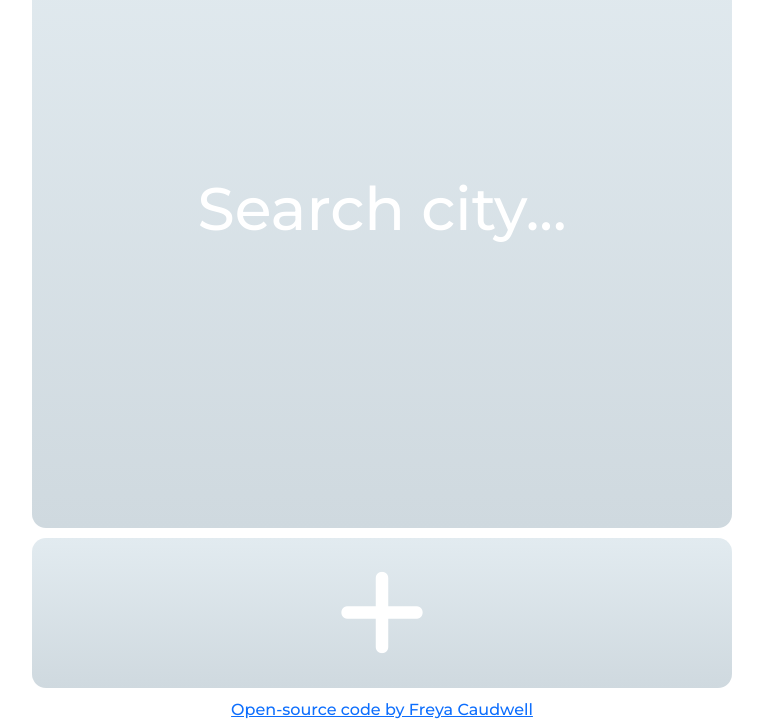
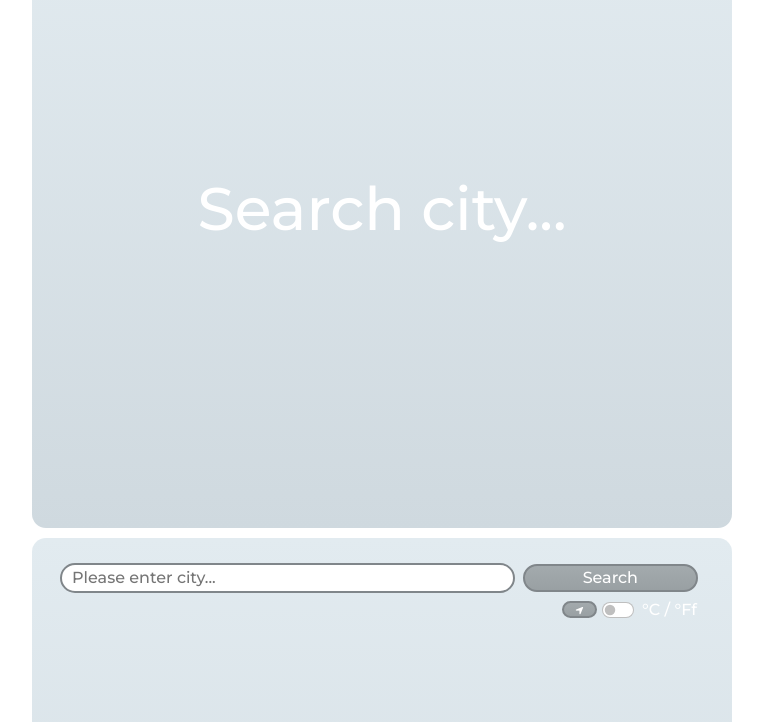
Before and after one commit to fcaud/Weather-app--module-2-, a plain HTML site: page index.html in a window 1280 px wide. Both pictures are taken after a click on the button 640 px from the left and 2026 px from the top of the page. Shown: the part 1412-2134 px from the top of the page, without its empty margins (258-1021 px from the left). Drawn offline with nearby package versions, Linux system fonts and the light colour scheme.

Commit message:
Add module functionality updated

```diff
--- a/index.html
+++ b/index.html
@@ -316,8 +316,10 @@
         <div class="blank"></div>
       </section>
 
-      <section class="add-module">
-        <button class="plus-icon icon"><i class="fas fa-plus"></i></button>
+      <section class="add-module" id="add-module-section">
+        <button class="plus-icon icon" id="add-module-button">
+          <i class="fas fa-plus"></i>
+        </button>
       </section>
 
       <div>
--- a/src/index.js
+++ b/src/index.js
@@ -318,10 +318,40 @@ function addSection() {
   moduleX++;
   let newSection = document.createElement("section");
   newSection.setAttribute("id", `module-${moduleX}`);
-  newSection.textContent = "-";
+  newSection.setAttribute("class", "weather-module");
+  newSection.innerHTML = `<form class="search-bar">
+          <input
+            type="search"
+            name="city-search"
+            placeholder="Please enter city..."
+            class="city-search-bar"
+          />
+          <input type="submit" value="Search" class="city-search-button" />
+        </form>
+
+        <div>
+          <button class="location-button">
+            <i class="fas fa-location-arrow"></i>
+          </button>
+        </div>
+
+        <div class="form-check form-switch unit-switch">
+          <input
+            class="form-check-input unit-toggle"
+            type="checkbox"
+            id="flexSwitchCheckDefault"
+          />
+          <label class="form-check-label" for="flexSwitchCheckDefault"
+            >°C / °Ff
+          </label>
+        </div>
+
+        <div class="placeholder-text">
+          <h2 class="city-header">Search city...</h2>
+        </div>
+        <div class="blank"></div>`;
   let addModuleSection = document.getElementById("add-module-section");
-  document.body.appendChild(newSection);
-  document.body.insertBefore(newSection, addModuleSection);
+  addModuleSection.parentNode.insertBefore(newSection, addModuleSection);
 }
 
 let addSectionButton = document.querySelector(`.add-module button`);
```
